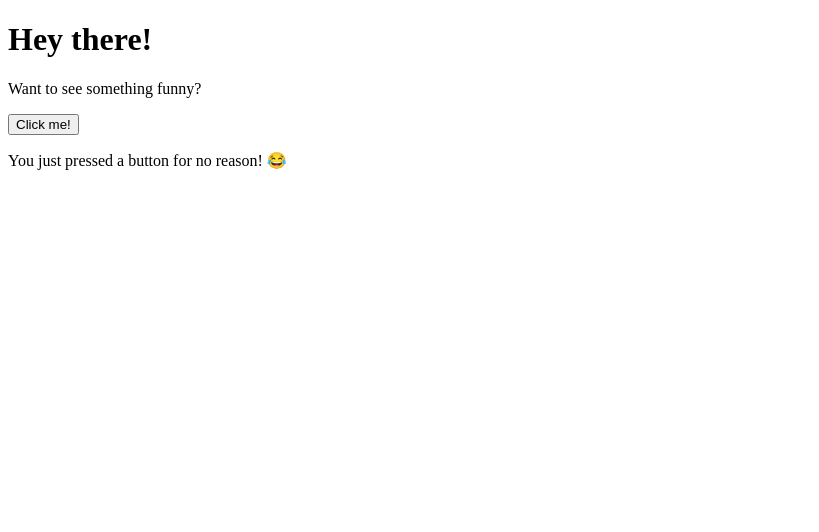
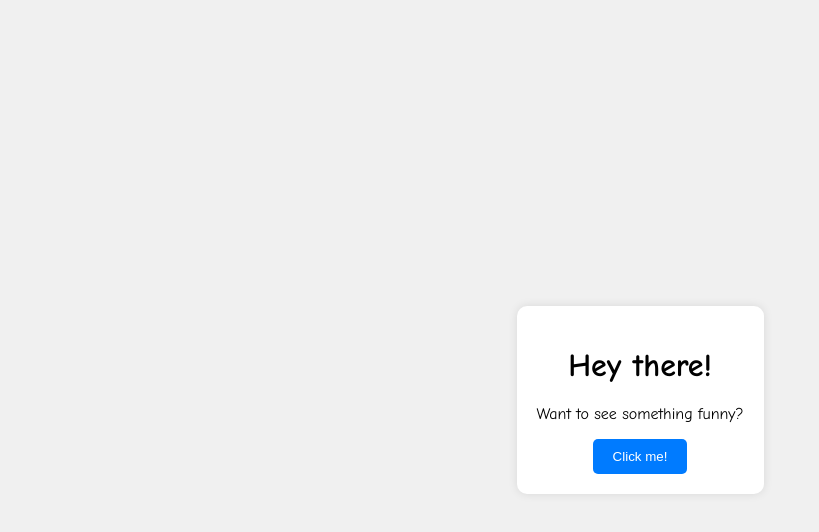
Before and after one commit to ShaddyMuffin/SmallWebsite, a plain HTML site: page index.html in a window 1280 px wide. Shown: the whole page, without its empty margins (0-819 px from the left). Drawn offline with Linux system fonts and the light colour scheme.

Commit message:
error of integration solved

```diff
--- a/index.html
+++ b/index.html
@@ -4,7 +4,7 @@
     <meta charset="UTF-8">
     <meta name="viewport" content="width=device-width, initial-scale=1.0">
     <title>Surprise!</title>
-    <link rel="stylesheet" href="styles.css">
+    <link rel="stylesheet" href="button.css">
     <script>
         function showMessage() {
             document.getElementById('message').style.display = 'block';
```
